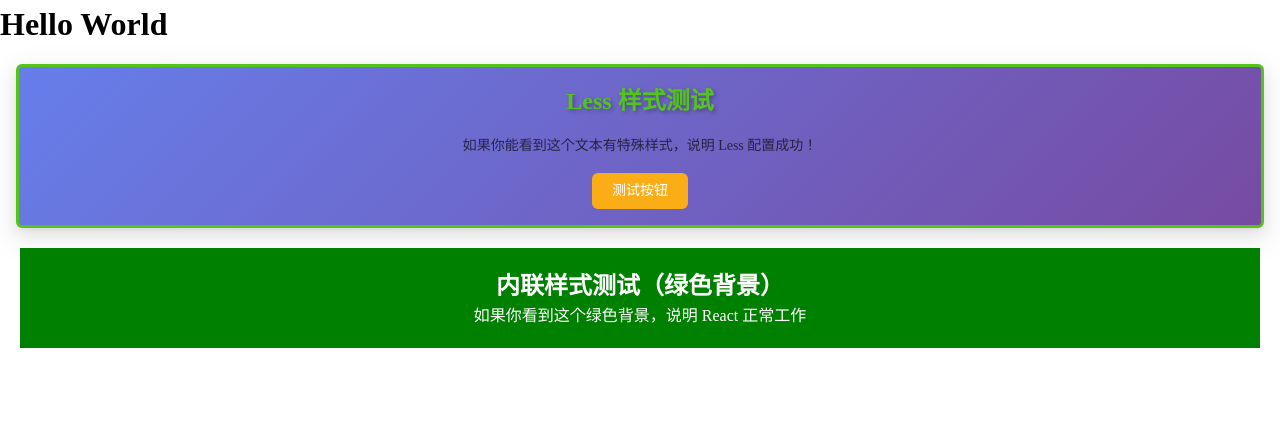
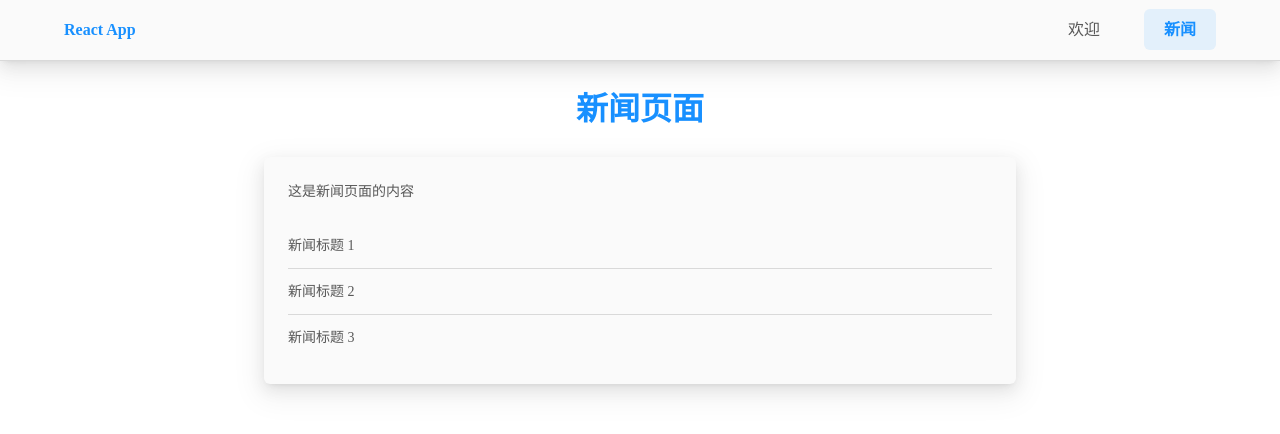
Before and after one commit to yzhenhong/react-app, a React (Create React App) app: page /news in a window 1280 px wide. Shown: the top 434 px of the page. Built offline with nearby package versions, Linux system fonts and the light colour scheme.

Commit message:
feat：react路由相关配置

```diff
--- a/package.json
+++ b/package.json
@@ -17,9 +17,11 @@
   "dependencies": {
     "@types/react": "^19.1.8",
     "@types/react-dom": "^19.1.6",
+    "@types/react-router-dom": "^5.3.3",
     "antd": "^5.26.6",
     "react": "^19.1.1",
     "react-dom": "^19.1.1",
+    "react-router-dom": "^7.7.1",
     "react-scripts": "5.0.1",
     "typescript": "^4.9.5",
     "web-vitals": "^2.1.4"
--- a/src/App.tsx
+++ b/src/App.tsx
@@ -1,31 +1,18 @@
-/*
- * @Author: yangzhenhong
- * @Date: 2025-07-29 11:49:57
- * @LastEditors: yangzhenhong
- * @LastEditTime: 2025-07-29 15:28:27
- * @FilePath: \react-app\src\App.tsx
- * @Description:
+/**
+ * 应用程序根组件
+ *
+ * 主要功能：
+ * - 提供应用程序的根容器
+ * - 集成路由系统
  */
 
-import TestLess from '@/components/TestLess';
+import React from 'react';
+import AppRouter from '@/router';
 
 function App() {
   return (
     <div className='App'>
-      <h1>Hello World</h1>
-      <TestLess />
-      <div
-        style={{
-          backgroundColor: 'green',
-          padding: '20px',
-          margin: '20px',
-          color: 'white',
-          textAlign: 'center',
-        }}
-      >
-        <h2>内联样式测试（绿色背景）</h2>
-        <p>如果你看到这个绿色背景，说明 React 正常工作</p>
-      </div>
+      <AppRouter />
     </div>
   );
 }
--- a/src/assets/styles/variables.less
+++ b/src/assets/styles/variables.less
@@ -20,13 +20,26 @@
 @border-radius-base: 6px;
 
 // 字体大小
+@font-size-sm: 12px;
 @font-size-base: 14px;
 @font-size-lg: 16px;
-@font-size-sm: 12px;
+@font-size-xl: 18px;
+@font-size-xxl: 20px;
 
 // 间距
+@padding-xs: 8px;
+@padding-sm: 12px;
 @padding-base: 16px;
+@padding-md: 20px;
+@padding-lg: 24px;
+@padding-xl: 32px;
+
+@margin-xs: 8px;
+@margin-sm: 12px;
 @margin-base: 16px;
+@margin-md: 20px;
+@margin-lg: 24px;
+@margin-xl: 32px;
 
 // 阴影
 @box-shadow-base:
--- /dev/null
+++ b/src/components/Navigation/index.less
@@ -0,0 +1,64 @@
+// 导入通用样式（包含变量）
+@import '@/assets/styles/common.less';
+
+.navigation {
+  background: @background-color-light;
+  border-bottom: 1px solid @border-color-base;
+  box-shadow: @box-shadow-base;
+
+  .nav-container {
+    max-width: 1200px;
+    margin: 0 auto;
+    padding: 0 @padding-lg;
+    display: flex;
+    justify-content: space-between;
+    align-items: center;
+    height: 60px;
+
+    .nav-brand {
+      a {
+        color: @primary-color;
+        font-size: @font-size-lg;
+        font-weight: bold;
+        text-decoration: none;
+        transition: color 0.3s ease;
+
+        &:hover {
+          color: darken(@primary-color, 10%);
+        }
+      }
+    }
+
+    .nav-menu {
+      display: flex;
+      list-style: none;
+      margin: 0;
+      padding: 0;
+
+      .nav-item {
+        margin-left: @margin-lg;
+
+        a {
+          color: @text-color;
+          text-decoration: none;
+          padding: @padding-sm @padding-md;
+          border-radius: @border-radius-base;
+          transition: all 0.3s ease;
+
+          &:hover {
+            color: @primary-color;
+            background: rgba(@primary-color, 0.1);
+          }
+        }
+
+        &.active {
+          a {
+            color: @primary-color;
+            background: rgba(@primary-color, 0.1);
+            font-weight: bold;
+          }
+        }
+      }
+    }
+  }
+}
--- /dev/null
+++ b/src/components/Navigation/index.tsx
@@ -0,0 +1,41 @@
+import React from 'react';
+import { Link, useLocation } from 'react-router-dom';
+import './index.less';
+
+/**
+ * 导航组件
+ *
+ * 主要功能：
+ * - 提供页面导航链接
+ * - 显示当前页面状态
+ * - 响应式导航设计
+ */
+
+const Navigation: React.FC = () => {
+  const location = useLocation();
+
+  return (
+    <nav className='navigation'>
+      <div className='nav-container'>
+        <div className='nav-brand'>
+          <Link to='/welcome'>React App</Link>
+        </div>
+
+        <ul className='nav-menu'>
+          <li
+            className={`nav-item ${location.pathname === '/welcome' ? 'active' : ''}`}
+          >
+            <Link to='/welcome'>欢迎</Link>
+          </li>
+          <li
+            className={`nav-item ${location.pathname === '/news' ? 'active' : ''}`}
+          >
+            <Link to='/news'>新闻</Link>
+          </li>
+        </ul>
+      </div>
+    </nav>
+  );
+};
+
+export default Navigation;
--- a/src/components/TestLess.less
+++ /dev/null
@@ -1,106 +0,0 @@
-// 导入通用样式（包含变量）
-@import '@/assets/styles/common.less';
-
-// 测试样式 - 使用全局变量
-.test-less-container {
-  background-color: @primary-color !important;
-  border: 3px solid @success-color !important;
-  padding: @padding-base !important;
-  margin: @margin-base !important;
-  color: white !important;
-  font-size: @font-size-lg !important;
-  text-align: center !important;
-  border-radius: @border-radius-base !important;
-  box-shadow: @box-shadow-base !important;
-
-  .test-title {
-    color: @success-color !important;
-    font-size: 24px !important;
-    font-weight: bold !important;
-    margin-bottom: @margin-base !important;
-  }
-
-  .test-text {
-    color: @text-color !important;
-    font-size: @font-size-base !important;
-    margin-bottom: @margin-base !important;
-  }
-
-  .test-button {
-    background-color: @warning-color !important;
-    color: white !important;
-    padding: 10px 20px !important;
-    border: none !important;
-    border-radius: @border-radius-base !important;
-    font-size: @font-size-base !important;
-    cursor: pointer !important;
-
-    &:hover {
-      background-color: darken(@warning-color, 10%) !important;
-    }
-  }
-}
-
-// 测试容器样式
-.test-less-container {
-  padding: 20px;
-  margin: 20px;
-  border: 2px solid @primary-color;
-  border-radius: @border-radius-base;
-  background: linear-gradient(135deg, #667eea 0%, #764ba2 100%);
-  color: white;
-  text-align: center;
-
-  // 嵌套样式
-  .test-title {
-    font-size: 24px;
-    margin-bottom: 16px;
-    color: @success-color;
-    text-shadow: 2px 2px 4px rgba(0, 0, 0, 0.3);
-  }
-
-  .test-text {
-    font-size: @font-size-base;
-    margin-bottom: 16px;
-    line-height: 1.6;
-    color: #f0f0f0;
-  }
-
-  .test-button {
-    background-color: @primary-color;
-    color: white;
-    border: none;
-    padding: 10px 20px;
-    border-radius: @border-radius-base;
-    font-size: @font-size-base;
-    cursor: pointer;
-    transition: all 0.3s ease;
-
-    &:hover {
-      background-color: darken(@primary-color, 10%);
-      transform: translateY(-2px);
-      box-shadow: 0 4px 8px rgba(0, 0, 0, 0.2);
-    }
-
-    &:active {
-      transform: translateY(0);
-      box-shadow: 0 2px 4px rgba(0, 0, 0, 0.2);
-    }
-  }
-}
-
-// 响应式设计
-@media (max-width: 768px) {
-  .test-less-container {
-    margin: 10px;
-    padding: 15px;
-
-    .test-title {
-      font-size: 20px;
-    }
-
-    .test-text {
-      font-size: 13px;
-    }
-  }
-}
--- a/src/components/TestLess.tsx
+++ /dev/null
@@ -1,16 +0,0 @@
-import React from 'react';
-import './TestLess.less';
-
-const TestLess: React.FC = () => {
-  return (
-    <div className='test-less-container'>
-      <h1 className='test-title'>Less 样式测试</h1>
-      <p className='test-text'>
-        如果你能看到这个文本有特殊样式，说明 Less 配置成功！
-      </p>
-      <button className='test-button'>测试按钮</button>
-    </div>
-  );
-};
-
-export default TestLess;
--- /dev/null
+++ b/src/pages/news/index.less
@@ -0,0 +1,53 @@
+// 导入通用样式（包含变量）
+@import '@/assets/styles/common.less';
+
+.news-page {
+  max-width: 800px;
+  margin: 0 auto;
+  padding: @padding-lg;
+
+  .news-title {
+    color: @primary-color;
+    font-size: 2rem;
+    font-weight: bold;
+    margin-bottom: @margin-lg;
+    text-align: center;
+  }
+
+  .news-content {
+    background: @background-color-light;
+    border-radius: @border-radius-base;
+    padding: @padding-lg;
+    box-shadow: @box-shadow-base;
+
+    p {
+      color: @text-color;
+      font-size: @font-size-base;
+      line-height: 1.6;
+      margin-bottom: @margin-md;
+    }
+
+    .news-list {
+      list-style: none;
+      padding: 0;
+      margin: 0;
+
+      li {
+        color: @text-color;
+        font-size: @font-size-base;
+        padding: @padding-sm 0;
+        border-bottom: 1px solid @border-color-base;
+        cursor: pointer;
+        transition: color 0.3s ease;
+
+        &:last-child {
+          border-bottom: none;
+        }
+
+        &:hover {
+          color: @primary-color;
+        }
+      }
+    }
+  }
+}
--- /dev/null
+++ b/src/pages/news/index.tsx
@@ -0,0 +1,20 @@
+import React from 'react';
+import './index.less';
+
+const News: React.FC = () => {
+  return (
+    <div className='news-page'>
+      <h1 className='news-title'>新闻页面</h1>
+      <div className='news-content'>
+        <p>这是新闻页面的内容</p>
+        <ul className='news-list'>
+          <li>新闻标题 1</li>
+          <li>新闻标题 2</li>
+          <li>新闻标题 3</li>
+        </ul>
+      </div>
+    </div>
+  );
+};
+
+export default News;
--- /dev/null
+++ b/src/pages/welcome/index.less
@@ -0,0 +1,23 @@
+// 导入通用样式（包含变量）
+@import '@/assets/styles/common.less';
+
+.welcome-page {
+  max-width: 800px;
+  margin: 0 auto;
+  padding: @padding-lg;
+  text-align: center;
+
+  h1 {
+    color: @primary-color;
+    font-size: 2.5rem;
+    font-weight: bold;
+    margin-bottom: @margin-lg;
+  }
+
+  p {
+    color: @text-color;
+    font-size: @font-size-lg;
+    line-height: 1.6;
+    margin-bottom: @margin-md;
+  }
+}
--- /dev/null
+++ b/src/pages/welcome/index.tsx
@@ -0,0 +1,13 @@
+import React from 'react';
+import './index.less';
+
+const Welcome: React.FC = () => {
+  return (
+    <div className='welcome-page'>
+      <h1>欢迎页面</h1>
+      <p>这是欢迎页面的内容</p>
+    </div>
+  );
+};
+
+export default Welcome;
--- /dev/null
+++ b/src/router/index.tsx
@@ -0,0 +1,47 @@
+/*
+ * @Author: yangzhenhong
+ * @Date: 2025-07-29 16:25:51
+ * @LastEditors: yangzhenhong
+ * @LastEditTime: 2025-07-29 16:26:36
+ * @FilePath: \react-app\src\router\index.tsx
+ * @Description:
+ */
+import React from 'react';
+import { BrowserRouter, Routes, Route, Navigate } from 'react-router-dom';
+
+// 页面组件
+import Welcome from '@/pages/welcome';
+import News from '@/pages/news';
+import Navigation from '@/components/Navigation';
+
+/**
+ * 路由配置
+ *
+ * 主要功能：
+ * - 配置页面路由
+ * - 处理默认重定向
+ * - 支持嵌套路由
+ */
+
+const AppRouter: React.FC = () => {
+  return (
+    <BrowserRouter>
+      <Navigation />
+      <Routes>
+        {/* 默认路由重定向到欢迎页面 */}
+        <Route path='/' element={<Navigate to='/welcome' replace />} />
+
+        {/* 欢迎页面 */}
+        <Route path='/welcome' element={<Welcome />} />
+
+        {/* 新闻页面 */}
+        <Route path='/news' element={<News />} />
+
+        {/* 404 页面 - 重定向到欢迎页面 */}
+        <Route path='*' element={<Navigate to='/welcome' replace />} />
+      </Routes>
+    </BrowserRouter>
+  );
+};
+
+export default AppRouter;
```
Also changed, not shown: 2 other files (tests, documents, lock files or other folders).
